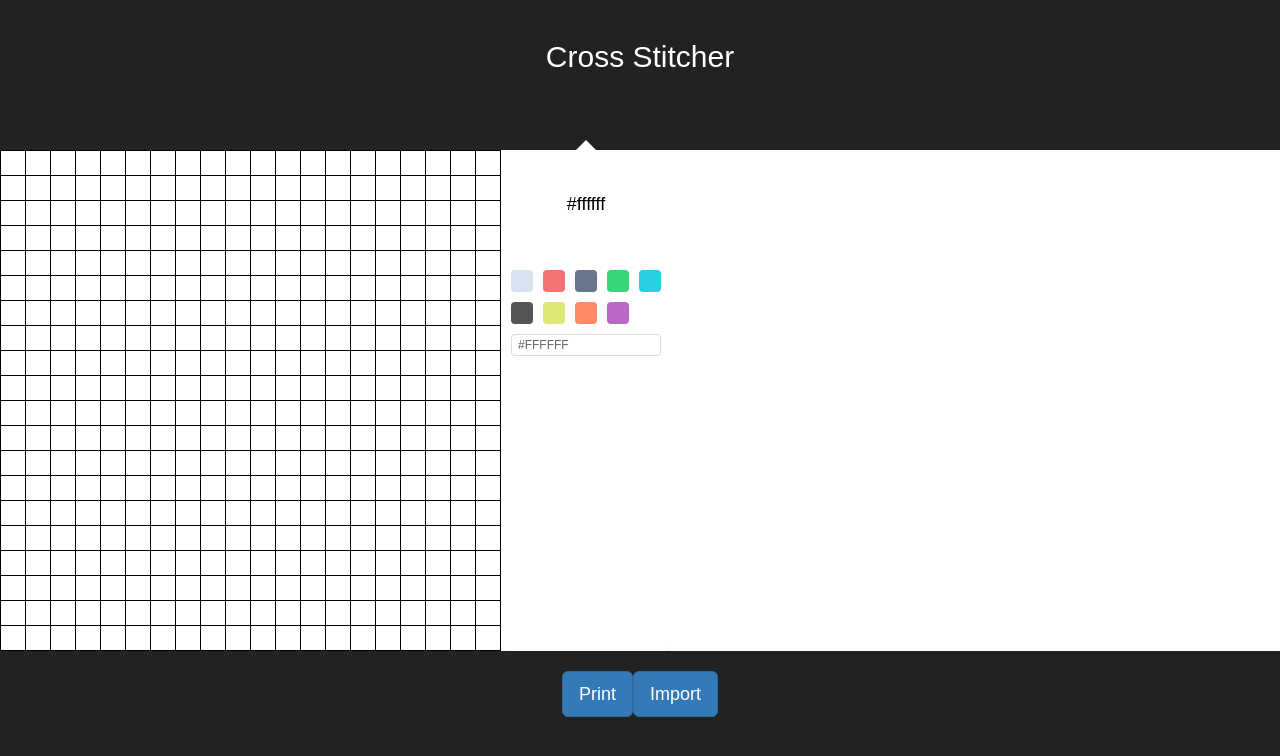
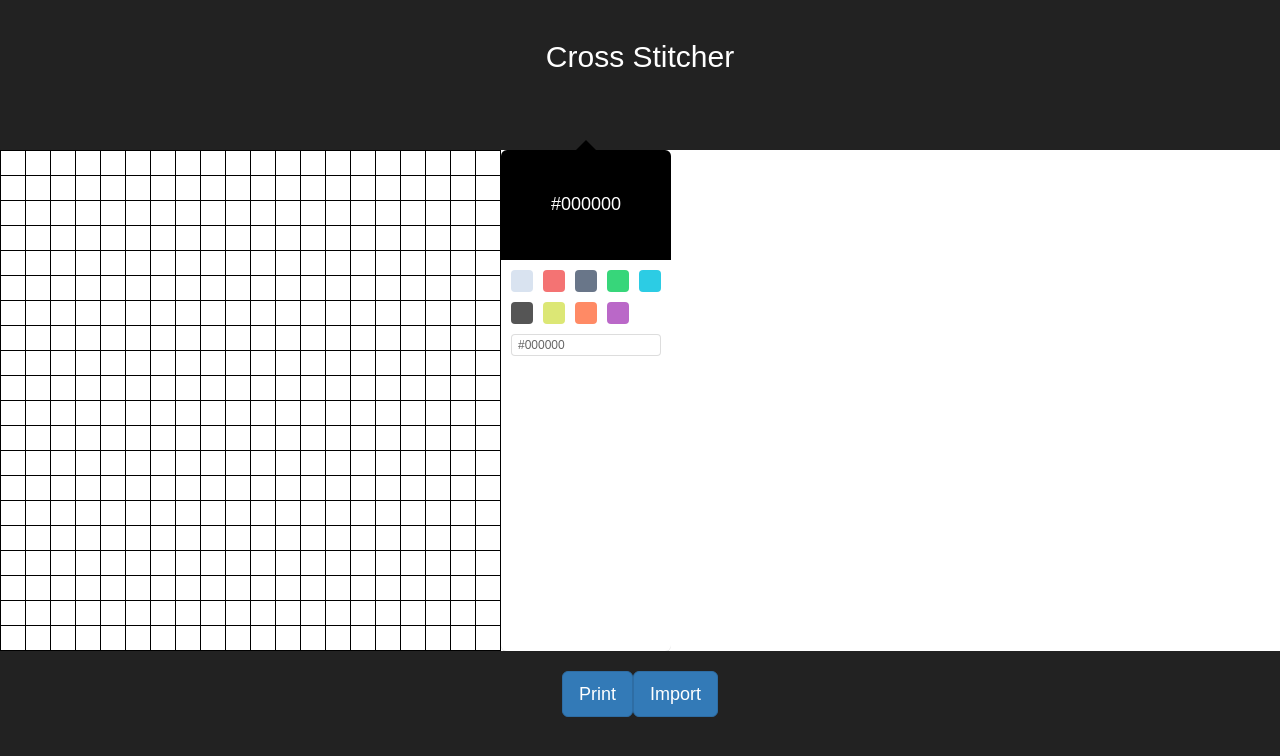
Before and after one commit to EyeRoe/cross-stitcher, a React (Create React App) app: page / in a window 1280 px wide. Shown: the top 756 px of the page. Built offline with nearby package versions, Linux system fonts and the light colour scheme.

Commit message:
fixed warnings

```diff
--- a/src/components/App.js
+++ b/src/components/App.js
@@ -11,7 +11,7 @@ class App extends Component {
 
     this.state = {
       mousePressed: false,
-      color: '#fff'
+      color: '#000'
     };
 
     this.updateState = this.updateState.bind(this);
--- a/src/components/Grid.js
+++ b/src/components/Grid.js
@@ -17,9 +17,9 @@ class Grid extends Component {
     for (let i=0; i <size; i++) {
       let innerTable = []
       for (let j=0; j < size; j++) {
-        innerTable.push(<td onMouseOver = { overCallback } onMouseDown = { clickCallback }>{}</td>);
+        innerTable.push(<td onMouseOver = { overCallback } onMouseDown = { clickCallback } key={j}></td>);
       }
-      table.push(<tr>{innerTable}</tr>);
+      table.push(<tr key={i}>{innerTable}</tr>);
     }
     return table;
   }
@@ -28,7 +28,9 @@ class Grid extends Component {
     return (
       <div className="App-grid" >
         <table>
-          {this.generateTableJSX(20)}
+          <tbody>
+            {this.generateTableJSX(20)}
+          </tbody>
         </table>
       </div>
     )
```
